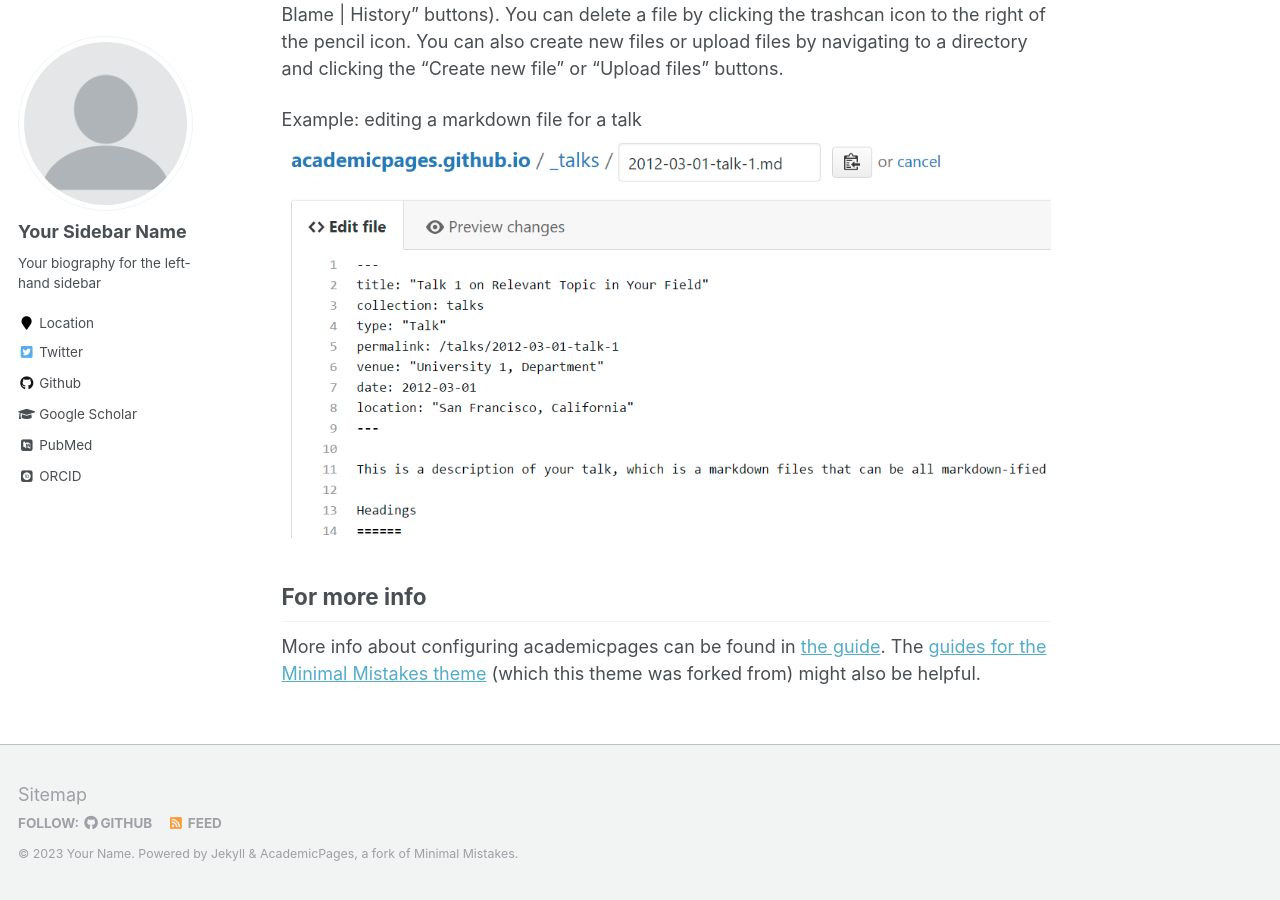
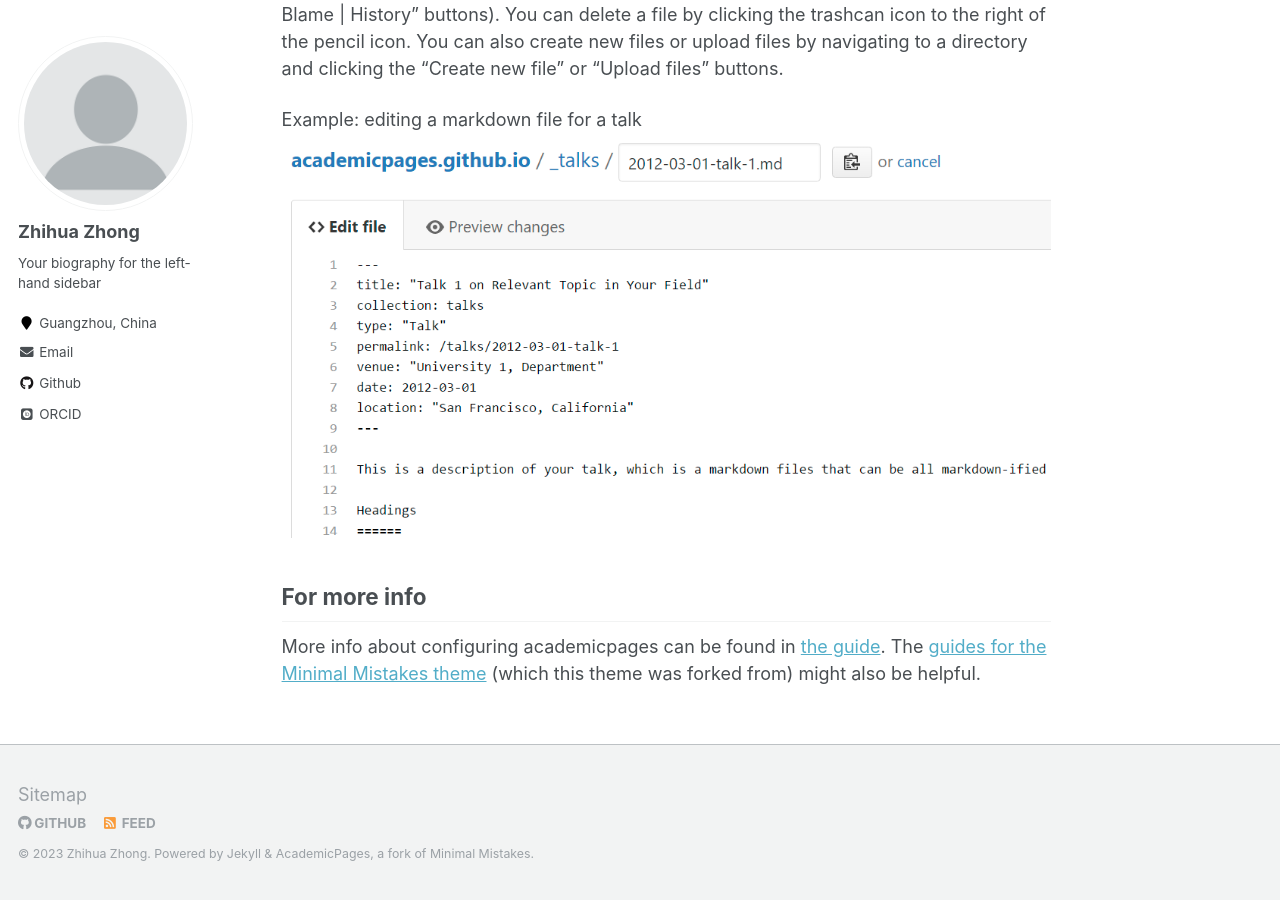
Before and after one commit to Isaac-Paradox/Isaac-Paradox.github.io, a Jekyll site: the page built from _pages/about.md, in a window 1280 px wide and 900 px high, scrolled down 2463 px. Built offline with Jekyll 4.4.1, drawn with Linux system fonts in a browser that asks for light colours; some web fonts are replaced; some of the changed text lies outside the part shown.

Commit message:
update config

```diff
--- a/_config.yml
+++ b/_config.yml
@@ -6,14 +6,14 @@
 # `jekyll serve`. If you change this file, please restart the server process.
 
 # Site Settings
-locale                   : "en-US"
-title                    : "Your Name / Site Title"
+locale                   : "zh-CN"
+title                    : "Zhihua Zhong"
 title_separator          : "-"
-name                     : &name "Your Name"
+name                     : &name "Zhihua Zhong"
 description              : &description "personal description"
-url                      : https://academicpages.github.io # the base hostname & protocol for your site e.g. "https://mmistakes.github.io"
+url                      : https://isaac-paradox.github.io # the base hostname & protocol for your site e.g. "https://mmistakes.github.io"
 baseurl                  : "" # the subpath of your site, e.g. "/blog"
-repository               : "academicpages/academicpages.github.io"
+repository               : "isaac-paradox"
 teaser                   :  # filename of teaser fallback teaser image placed in /images/, .e.g. "500x300.png"
 breadcrumbs              : false # true, false (default)
 words_per_minute         : 160
@@ -80,14 +80,14 @@ analytics:
 
 # Site Author
 author:
-  name             : "Your Sidebar Name"
+  name             : "Zhihua Zhong"
   avatar           : "profile.png"
   bio              : "Your biography for the left-hand sidebar"
-  location         : "Location"
+  location         : "Guangzhou, China"
   employer         :
-  pubmed           : "https://www.ncbi.nlm.nih.gov/pubmed/?term=john+snow"
-  googlescholar    : "http://yourfullgooglescholarurl.com"
-  email            :
+  pubmed           : #"https://www.ncbi.nlm.nih.gov/pubmed/?term=john+snow"
+  googlescholar    : #"http://yourfullgooglescholarurl.com"
+  email            :  "zhi564133873k@126.com"
   researchgate     :  # example: "https://www.researchgate.net/profile/yourprofile"
   uri              :
   bitbucket        :
@@ -96,20 +96,20 @@ author:
   flickr           :
   facebook         :
   foursquare       :
-  github           : "academicpages"
+  github           : "https://github.com/Isaac-Paradox"
   google_plus      :
   keybase          :
   instagram        :
   impactstory      : #"https://profiles.impactstory.org/u/xxxx-xxxx-xxxx-xxxx"
   lastfm           :
   linkedin         :
-  orcid            : "http://orcid.org/yourorcidurl"
+  orcid            : "https://orcid.org/0009-0002-9979-4770"
   pinterest        :
   soundcloud       :
   stackoverflow    : # http://stackoverflow.com/users/123456/username
   steam            :
   tumblr           :
-  twitter          : "replacethistwitterhandle"
+  twitter          :
   vine             :
   weibo            :
   xing             :
```
